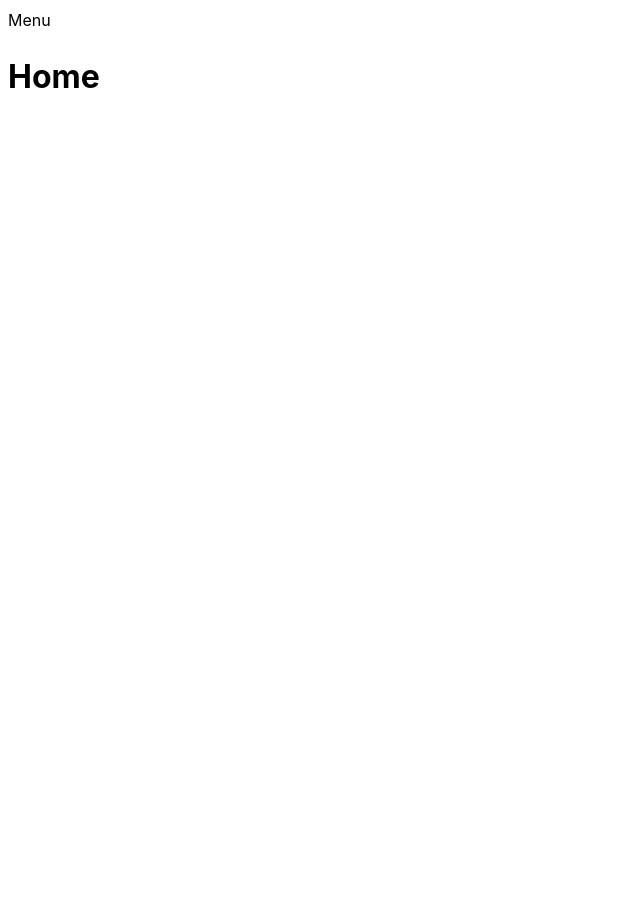
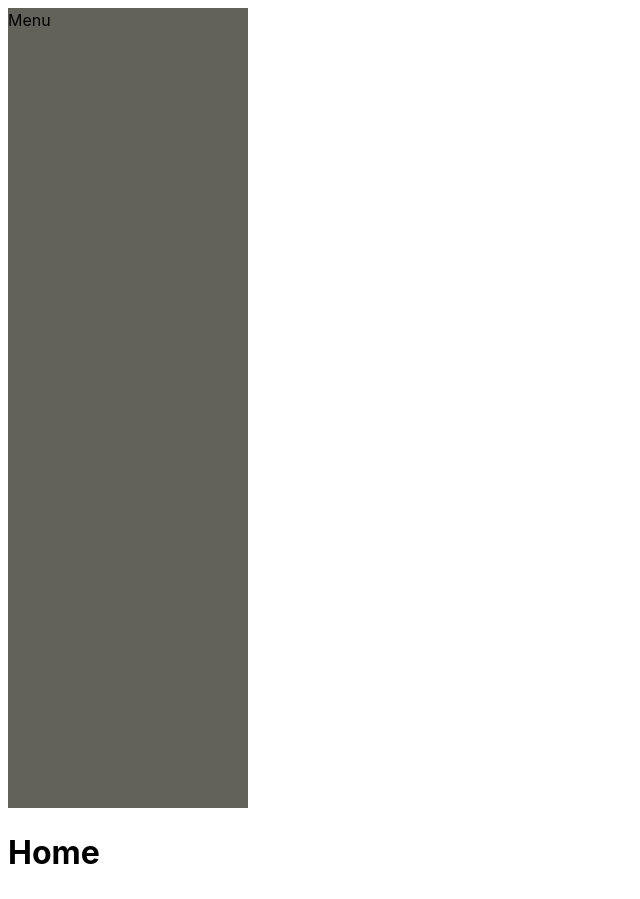
Before and after one commit to defendii/2024, a React (Vite) app: page / in a window 1280 px wide. Shown: the whole page, without its empty margins (0-640 px from the left). Before the commit the page ends 800 px from the top, so only its background shows below. Built offline with nearby package versions, Linux system fonts and the light colour scheme.

Commit message:
Update Menu.module.css

```diff
--- a/src/components/Menu/Menu.module.css
+++ b/src/components/Menu/Menu.module.css
@@ -0,0 +1,5 @@
+.Menu{
+    background-color: rgb(98, 98, 90);
+    width: 15rem;
+    height: 100vh;
+}
```
